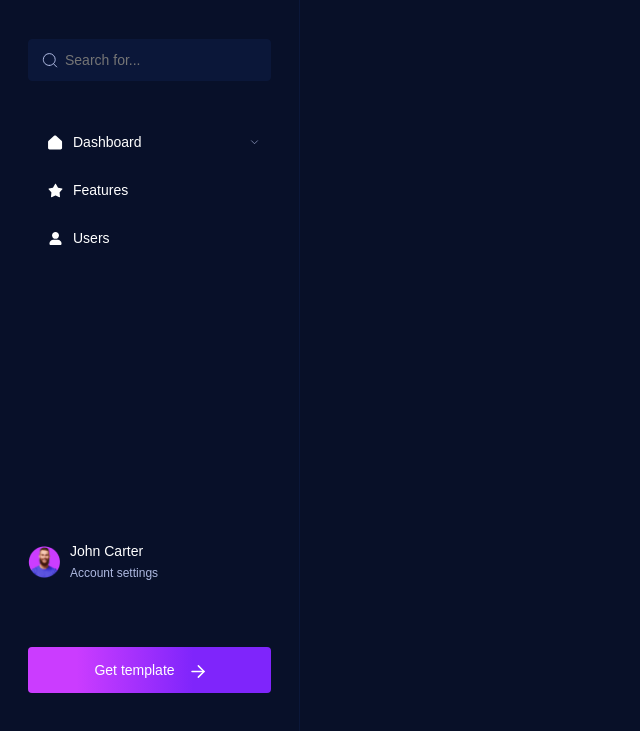
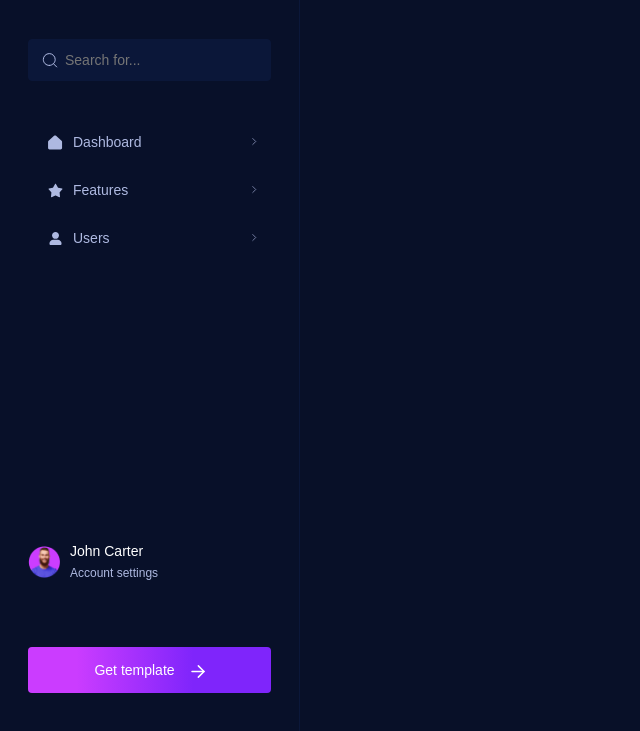
Before and after one commit to Kamilpage/my-project, a plain HTML site: page index.html in a window 1280 px wide. Shown: the part 69-800 px from the top of the page, without its empty margins (0-640 px from the left). Drawn offline with nearby package versions, Linux system fonts and the light colour scheme; a web font is replaced by a local one.

Commit message:
fix sidebar items color and collapse bugs

```diff
--- a/css/main.css
+++ b/css/main.css
@@ -74,6 +74,10 @@ p {
 
 .sidebar-items {
     flex: 1;
+    overflow: auto;
+    overflow-x: hidden;
+    -ms-overflow-style: none;
+    scrollbar-width: none;
 }
 
 .sidebar-items nav {
@@ -93,7 +97,7 @@ p {
     gap: 10px;
     padding: 0 16px 0 20px;
     text-decoration: none;
-    color: var(--text-color-1);
+    color: var(--text-color-2);
     font-size: var(--text-default-size);
     position: relative;
     padding-left: 20px;
@@ -104,15 +108,15 @@ p {
     padding-bottom: 3px;
 }
 
-.sidebar-items nav li .collapsed i:last-child {
-    transform: rotate(270deg);
-}
-
 .sidebar-items nav li a i:last-child {
     position: absolute;
     right: 10px;
     transform: rotate(90deg);
     transition: all .2s;
+}
+
+.sidebar-items nav li .collapsed i:last-child {
+    transform: rotate(0deg);
 }
 
 .sidebar-items nav li a svg {
--- a/index.html
+++ b/index.html
@@ -34,7 +34,7 @@
                 <nav>
                     <li>
                         <a data-bs-toggle="collapse" href="#menu-child-1" role="button" aria-expanded="false"
-                            aria-controls="menu-child-1" aria-controls="collapseExample" class="menu-toggle-link">
+                            aria-controls="menu-child-1" aria-controls="collapseExample" class="menu-toggle-link collapsed">
                             <svg width="15" height="15" viewBox="0 0 15 15" fill="none"
                                 xmlns="http://www.w3.org/2000/svg">
                                 <path
@@ -65,7 +65,7 @@
                     </li>
                     <li>
                         <a data-bs-toggle="collapse" href="#menu-child-2" role="button" aria-expanded="false"
-                            aria-controls="menu-child-2" aria-controls="collapseExample">
+                            aria-controls="menu-child-2" aria-controls="collapseExample" class="menu-toggle-link collapsed">
                             <svg width="14" height="15" viewBox="0 0 14 15" fill="none"
                                 xmlns="http://www.w3.org/2000/svg">
                                 <path
@@ -73,6 +73,9 @@
                                     fill="currentColor" />
                             </svg>
                             <span>Features</span>
+                            <i>
+                                <img src="./images/icons/chevron-right.svg" alt="" class="Chevron-icon">
+                            </i>
                         </a>
                         <div id="menu-child-2" class="sidebar-items-child collapse">
                             <div class="d-flex flex-column gap-1">
@@ -107,7 +110,7 @@
                     </li>
                     <li>
                         <a data-bs-toggle="collapse" href="#menu-child-3" role="button" aria-expanded="false"
-                            aria-controls="menu-child-2" aria-controls="collapseExample">
+                            aria-controls="menu-child-2" aria-controls="collapseExample" class="menu-toggle-link collapsed">
                             <svg width="14" height="15" viewBox="0 0 14 15" fill="none"
                                 xmlns="http://www.w3.org/2000/svg">
                                 <path
@@ -118,6 +121,9 @@
                                     fill="currentColor" />
                             </svg>
                             <span>Users</span>
+                            <i>
+                                <img src="./images/icons/chevron-right.svg" alt="" class="Chevron-icon">
+                            </i>
                         </a>
                         <div id="menu-child-3" class="sidebar-items-child collapse">
                             <div class="d-flex flex-column gap-1">
```
